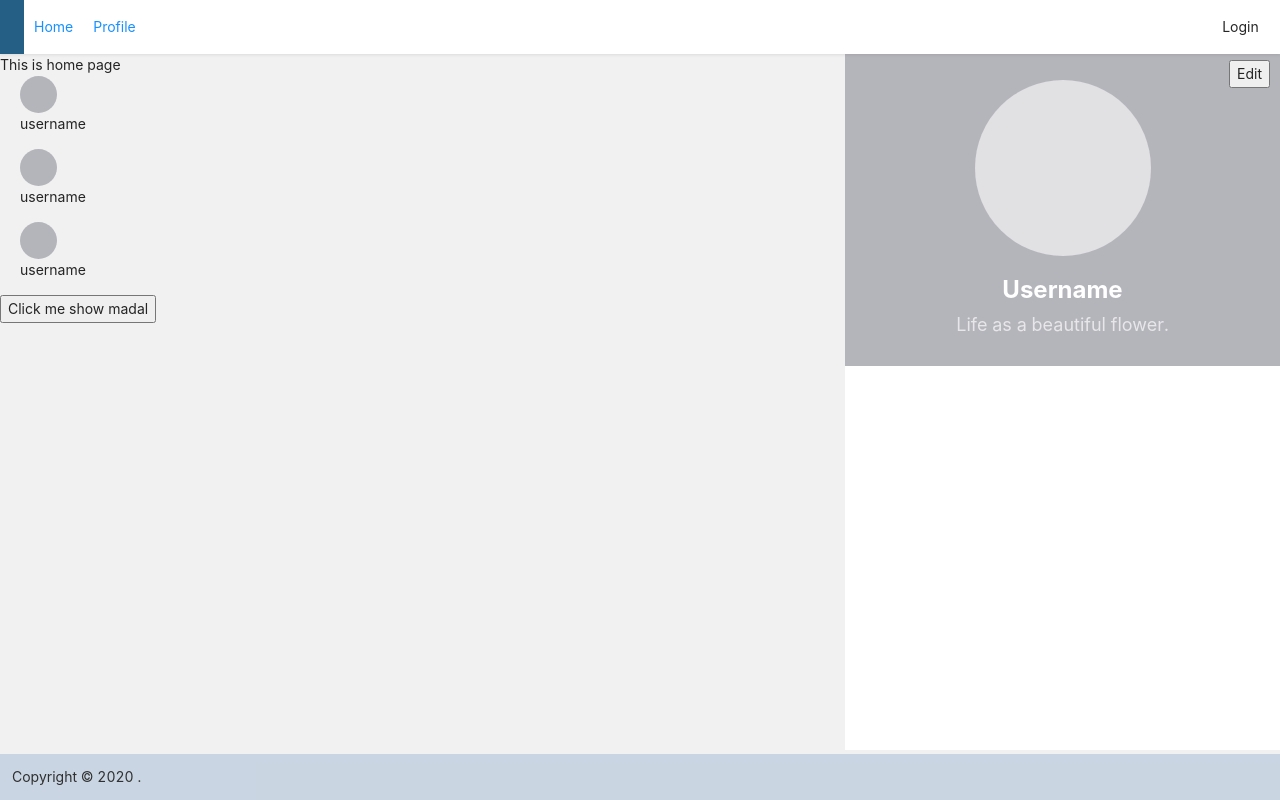
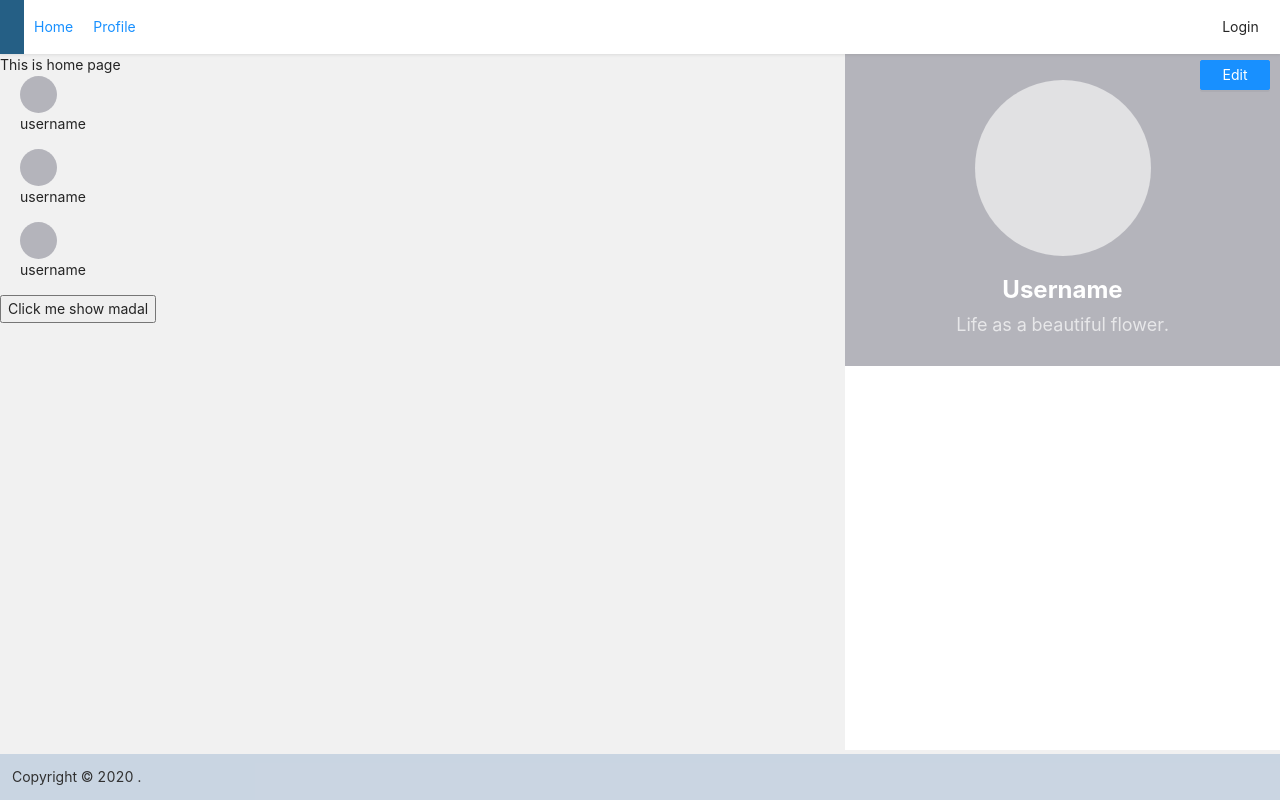
Before and after one commit to nhuquyenit99/anonymous-chat, a React (Create React App) app: page / in a window 1280 px wide. Built offline with nearby package versions, Linux system fonts and the light colour scheme.

Commit message:
feat: remove favorite btn + add style fo btn

```diff
--- a/src/components/user-info-panel/index.tsx
+++ b/src/components/user-info-panel/index.tsx
@@ -73,15 +73,21 @@ export function UserInfoPanel() {
         </div>
         {editMode ? (
           <div>
-            <button className="btn-left-top" onClick={() => setEditMode(false)}>
+            <button
+              className="btn btn-left-top"
+              onClick={() => setEditMode(false)}
+            >
               Cancel
             </button>
-            <button className="btn-right-top" onClick={EditedHandler}>
+            <button className="btn btn-right-top" onClick={EditedHandler}>
               OK
             </button>
           </div>
         ) : (
-          <button className="btn-right-top" onClick={() => setEditMode(true)}>
+          <button
+            className="btn btn-right-top"
+            onClick={() => setEditMode(true)}
+          >
             Edit
           </button>
         )}
@@ -91,8 +97,6 @@ export function UserInfoPanel() {
           changeUsername={UsernameChangeHandler}
           changeBio={UserBioChangeHandler}
         />
-      ) : user.auth ? (
-        <button className="btn-add-favorite">Favorite</button>
       ) : null}
     </div>
   );
--- a/src/components/user-info-panel/style.scss
+++ b/src/components/user-info-panel/style.scss
@@ -34,6 +34,16 @@
         padding-bottom: 30px;
       }
     }
+    .btn {
+      width: 70px;
+      height: 30px;
+      background: #1890ff;
+      border: 1px solid #1890ff;
+      box-sizing: border-box;
+      box-shadow: 0px 2px 0px rgba(0, 0, 0, 0.043);
+      border-radius: 2px;
+      color: white;
+    }
     .btn-right-top {
       position: absolute;
       top: 10px;
```
